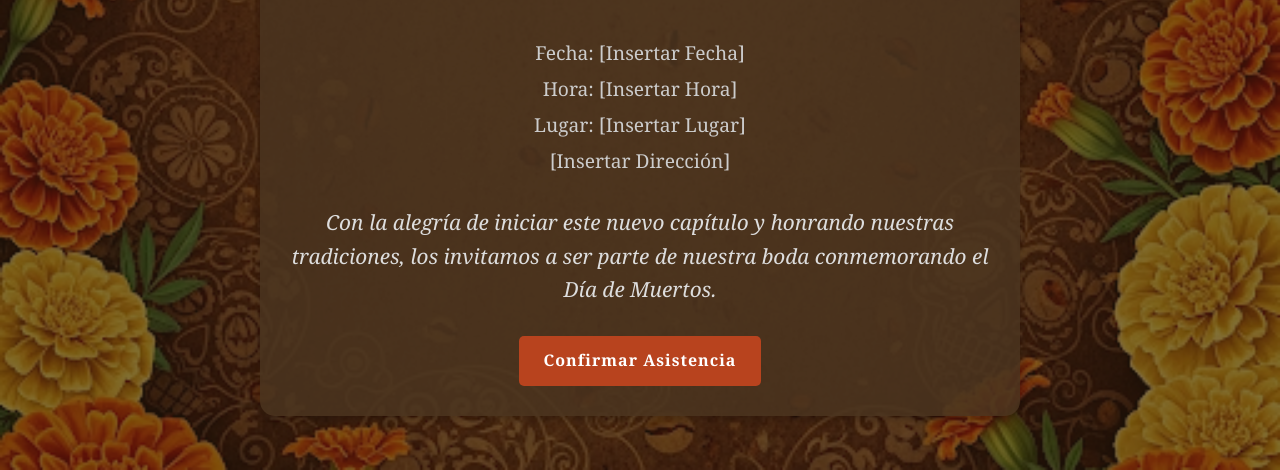
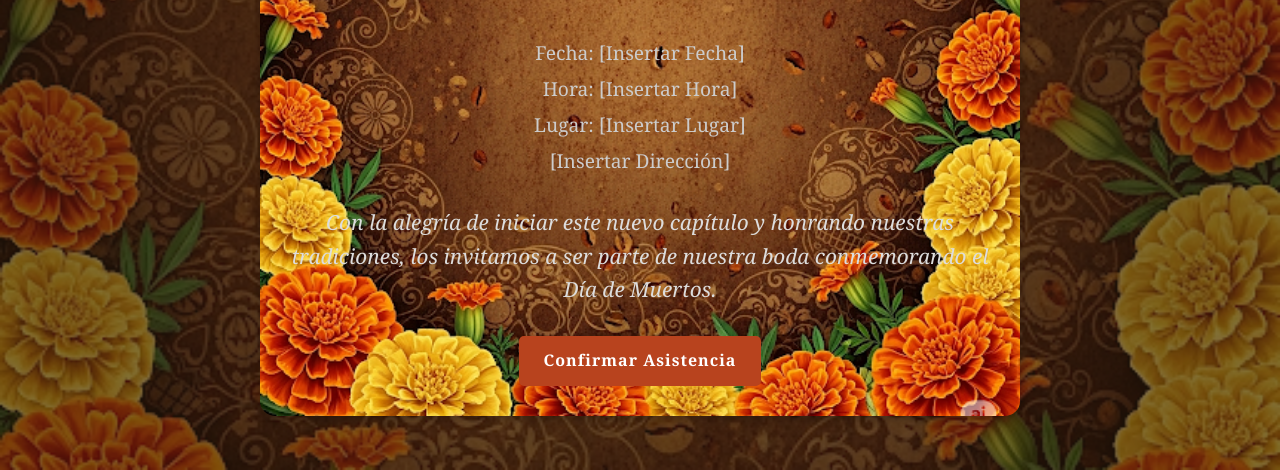
Before and after one commit to DanielGG990508/Boda, a plain HTML site: page index.html in a window 1280 px wide. Shown: the part 330-800 px from the top of the page. Drawn offline with Linux system fonts and the light colour scheme; a web font is replaced by a local one.

Commit message:
Update styles.css

```diff
--- a/styles.css
+++ b/styles.css
@@ -20,7 +20,7 @@ body {
     left: 0;
     width: 100%;
     height: 100%;
-    background-image: url(Fondo.png);
+    background-image: url('Fondo.png');
     background-size: cover;
     background-position: center;
     background-repeat: no-repeat;
@@ -32,7 +32,17 @@ body {
     max-width: 700px;
     margin: 40px auto;
     padding: 30px;
-    background-color: rgba(75, 52, 31, 0.85); /* Café más claro con transparencia */
+    /* CAMBIA ESTO: */
+    background-color: transparent; /* Hace el fondo del contenedor transparente */
+
+    /* AÑADE ESTO: */
+    background-image: url(Fondo.png); /* Aplica la imagen al fondo del contenedor */
+    background-size: cover;
+    background-position: center;
+    background-repeat: no-repeat;
+    /* Puedes ajustar la opacidad de la imagen aquí si lo deseas */
+    background-color: rgba(75, 52, 31, 0.85); /* Este color quedará como un overlay */
+
     border-radius: 15px;
     box-shadow: 0 4px 8px rgba(0, 0, 0, 0.2);
     position: relative;
```
